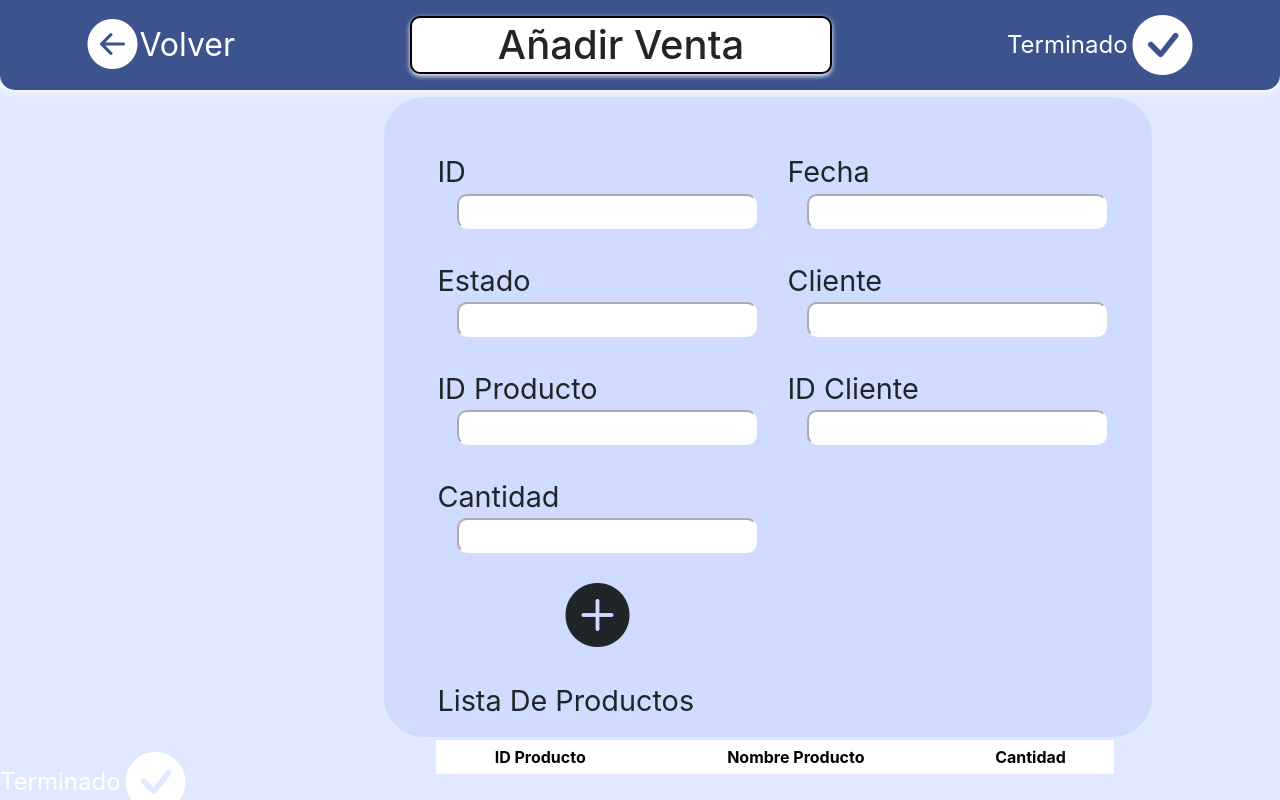
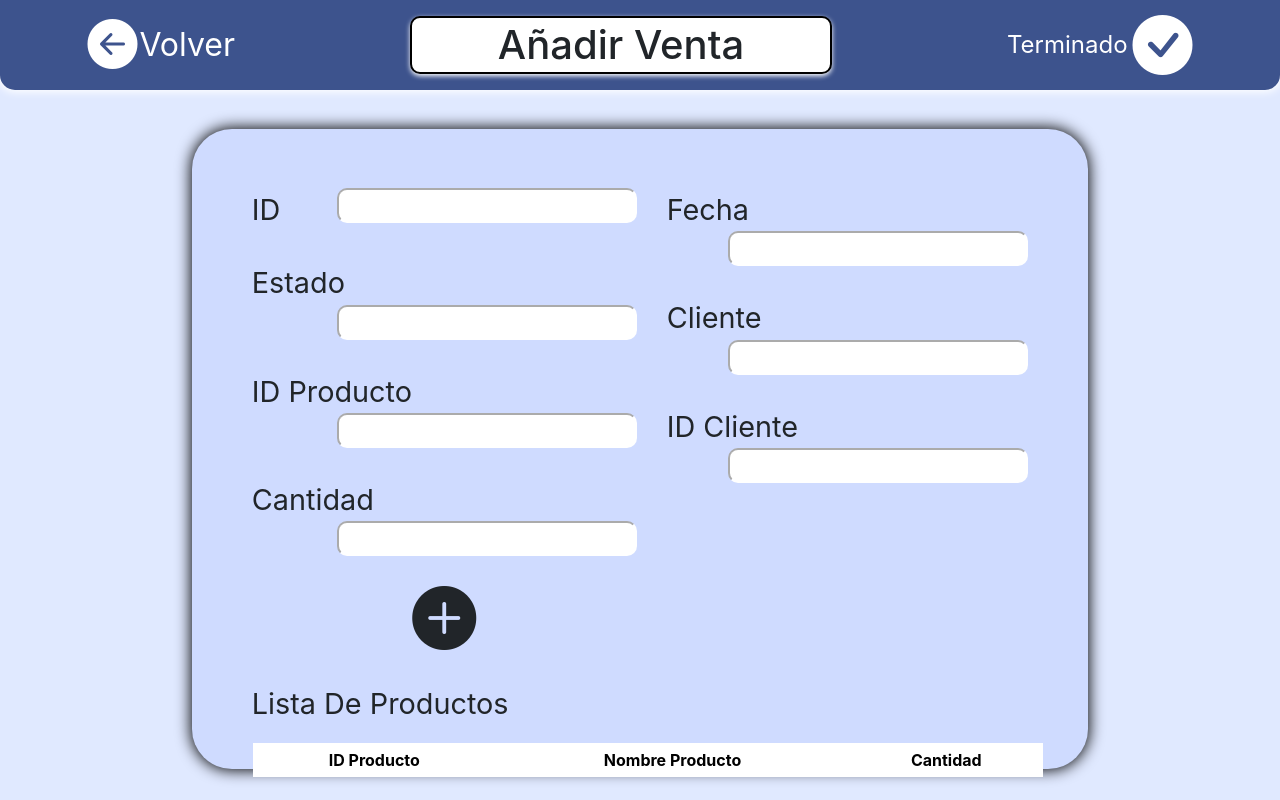
Before and after one commit to Alexcastr/deveApps, a React (Create React App) app: page /AddSale in a window 1280 px wide. Built offline with nearby package versions, Linux system fonts and the light colour scheme.

Commit message:
Modificaciones a estilos de las paginas de añadir

```diff
--- a/src/Styles/formVentas.css
+++ b/src/Styles/formVentas.css
@@ -9,12 +9,12 @@
     display: flex;
     flex-direction: column;
     height: 80%;
-    margin-left: 30%;
-    margin-top: auto;
-    margin-bottom: auto;
-    margin-right: 10%;
+    width: 70%;
+    margin: auto;
     border-radius: 40px;
+    box-shadow: 0px 0px 15px 1px black;
 }
+
 .DivForm1{
     display:flex;
     flex-direction: column;
--- a/src/pages/AddSale.jsx
+++ b/src/pages/AddSale.jsx
@@ -1,14 +1,12 @@
+import React from "react";
 import FormBody from "Components/FormBody";
-import React from "react";
 import AddingPageHeader from "Components/AddingPageHeader";
-import DoneButton from "Components/doneButton";
 const AddSale = () => {
   return (
     <>
       <div className="AddVenta">
         <AddingPageHeader pageTitle="Añadir Venta" backPage="/ventas"/>
         <FormBody />
-        <DoneButton/>
       </div>
     </>
   );
```
Also changed, not shown: src/Layout/mainLayout.jsx (deleted, +0 -11 lines).
